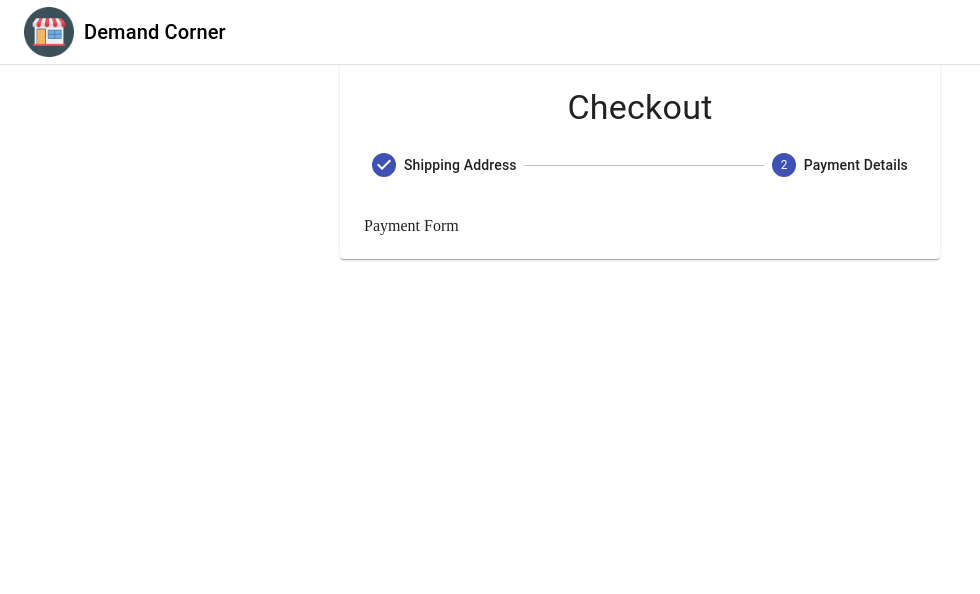
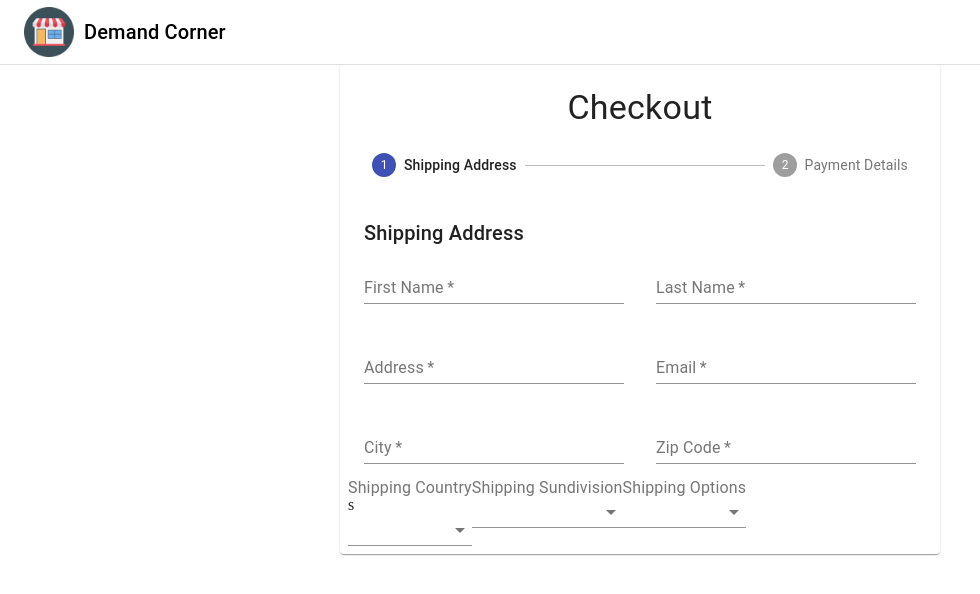
Before and after one commit to qasimgit/React-Ecommerce-Stripi-with-commerce.js, a React (Create React App) app: page /checkout in a window 1280 px wide. Shown: the top 594 px of the page, without its empty margins (0-980 px from the left). Built offline with nearby package versions, Linux system fonts and the light colour scheme; no server answers.

Commit message:
coutrues fetches

```diff
--- a/package.json
+++ b/package.json
@@ -13,6 +13,7 @@
     "@testing-library/user-event": "^12.1.10",
     "react": "^17.0.1",
     "react-dom": "^17.0.1",
+    "react-hook-form": "^6.12.2",
     "react-router-dom": "^5.2.0",
     "react-scripts": "4.0.1",
     "web-vitals": "^0.2.4"
--- a/src/App.js
+++ b/src/App.js
@@ -5,15 +5,12 @@ import { commerce } from "./lib/commerce";
 
 const App = () => {
   const [products, setProducts] = useState([]);
-  const [cart, setCart] = useState();
-  const [quantity, setQuantity] = useState();
-  console.log("cart", cart);
+  const [cart, setCart] = useState({});
 
   //fecthcing prodicts from commerce
 
   const fetchProducts = async () => {
     const { data } = await commerce.products.list();
-    console.log("data", data);
     setProducts(data);
   };
 
@@ -50,15 +47,11 @@ const App = () => {
   };
   //  Component Did Mount
   useEffect(() => {
+    console.log("cart", cart);
     fetchProducts();
     fetchCart();
-    console.log("products", products);
   }, []);
-
-  useEffect(() => {
-    console.log("cart", cart);
-  }, [cart]);
-
+  console.log("cart APPPAPAPAPAPAPAPAPAP++++++++++++++++++++++++", cart);
   return (
     <Router>
       <Navbar totalItems={cart?.total_items} />
@@ -75,7 +68,7 @@ const App = () => {
           />
         </Route>
         <Route exact path="/checkout">
-          <Checkout />
+          <Checkout cart={cart} />
         </Route>
       </Switch>
     </Router>
--- a/src/components/CheckoutForm/AddressForm.js
+++ b/src/components/CheckoutForm/AddressForm.js
@@ -1,7 +1,79 @@
-import React from "react";
+import {
+  Grid,
+  InputLabel,
+  MenuItem,
+  Select,
+  Typography,
+} from "@material-ui/core";
+import { useEffect, useState } from "react";
+import { FormProvider, useForm } from "react-hook-form";
+import FormInput from "./CustomTextField";
+import { commerce } from "../../lib/commerce";
 
-const AddressForm = () => {
-  return <div>Address Form</div>;
+const AddressForm = ({ checkoutToken }) => {
+  const [shippingCountries, setShippingCountries] = useState([]);
+  const [shippingCountry, setShippingCountry] = useState("");
+  const [shippingDivisions, setShippingDivisions] = useState([]);
+  const [shippingDivision, setShippingDivision] = useState("");
+  const [shippingOptions, setShippingOptions] = useState([]);
+  const [shippingOption, setShippingOption] = useState("");
+
+  const methods = useForm();
+
+  const fetchCountries = async (checkoutTokenID) => {
+    const { countries } = await commerce.services.localeListShippingCountries(
+      checkoutTokenID
+    );
+    console.log(countries);
+
+    setShippingCountries(countries);
+  };
+
+  useEffect(() => {
+    console.log(checkoutToken);
+    fetchCountries(checkoutToken?.id);
+  }, []);
+
+  const handleSubmit = () => {};
+  const handleSelect = () => {};
+
+  return (
+    <>
+      <Typography variant="h6" gutterBottom>
+        Shipping Address
+      </Typography>
+      <FormProvider {...methods}>
+        <form onSubmit={handleSubmit}>
+          <Grid container spacing={4}>
+            <FormInput name="first name" label="First Name" required />
+            <FormInput name="last name" label="Last Name" required />
+            <FormInput name="address1" label="Address" required />
+            <FormInput name="email " label="Email" required />
+            <FormInput name="first name" label="City" required />
+            <FormInput name="zip" label="Zip Code" required />
+            <Grid>
+              <InputLabel>Shipping Country</InputLabel>s
+              <Select fullWidth onChange={handleSelect}>
+                <MenuItem>Select me</MenuItem>
+              </Select>
+            </Grid>
+            <Grid>
+              <InputLabel>Shipping Sundivision</InputLabel>
+              <Select fullWidth onChange={handleSelect}>
+                <MenuItem>Select me</MenuItem>
+              </Select>
+            </Grid>
+            <Grid>
+              <InputLabel>Shipping Options</InputLabel>
+              <Select fullWidth onChange={handleSelect}>
+                <MenuItem>Select me</MenuItem>
+              </Select>
+            </Grid>
+          </Grid>
+        </form>
+      </FormProvider>
+    </>
+  );
 };
 
 export default AddressForm;
--- a/src/components/CheckoutForm/Checkout/Checkout.js
+++ b/src/components/CheckoutForm/Checkout/Checkout.js
@@ -1,20 +1,37 @@
-import React, { useState } from "react";
+import React, { useEffect, useState } from "react";
 import { Paper, Step, StepLabel, Stepper, Typography } from "@material-ui/core";
 import useStyles from "./styles";
 import AddressForm from "../AddressForm";
 import PaymentForm from "../PaymentForm";
 import Confirmation from "../Confirmation";
+import { commerce } from "../../../lib/commerce";
 
-const Checkout = () => {
+const Checkout = ({ cart }) => {
   const classes = useStyles();
 
+  const [activeStep, setActiveStep] = useState(0);
+  const [checkoutToken, setCheckoutToken] = useState(null);
+
   const steps = ["Shipping Address", "Payment Details"];
-  const [activeStep, setActiveStep] = useState(1);
 
+  useEffect(() => {
+    console.log(cart);
+    const generateToken = async () => {
+      try {
+        const token = await commerce.checkout.generateToken(cart?.id, {
+          type: "cart",
+        });
+        setCheckoutToken(token);
+      } catch (error) {
+        console.log("error", error);
+      }
+    };
+    generateToken();
+  }, []);
   // Steps to follow in form
   const Form = () => {
     if (activeStep == 0) {
-      return <AddressForm />;
+      return <AddressForm checkoutToken={checkoutToken} />;
     } else {
       return <PaymentForm />;
     }
--- /dev/null
+++ b/src/components/CheckoutForm/CustomTextField.js
@@ -0,0 +1,21 @@
+import { Grid, TextField } from "@material-ui/core";
+import { Controller, useFormContext } from "react-hook-form";
+
+const FormInput = ({ name, label, required }) => {
+  const { control } = useFormContext();
+
+  return (
+    <Grid item xs={12} sm={6}>
+      <Controller
+        as={TextField}
+        control={control}
+        fullWidth
+        name={name}
+        label={label}
+        required={required}
+      />
+    </Grid>
+  );
+};
+
+export default FormInput;
```
Also changed, not shown: 2 other files (tests, documents, lock files or other folders).
